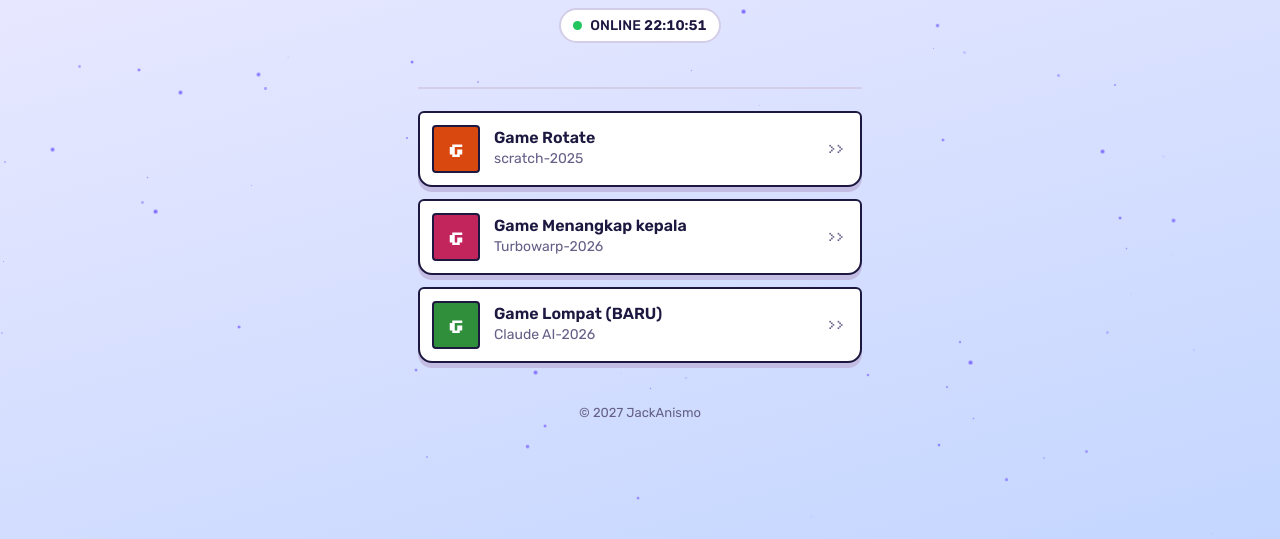
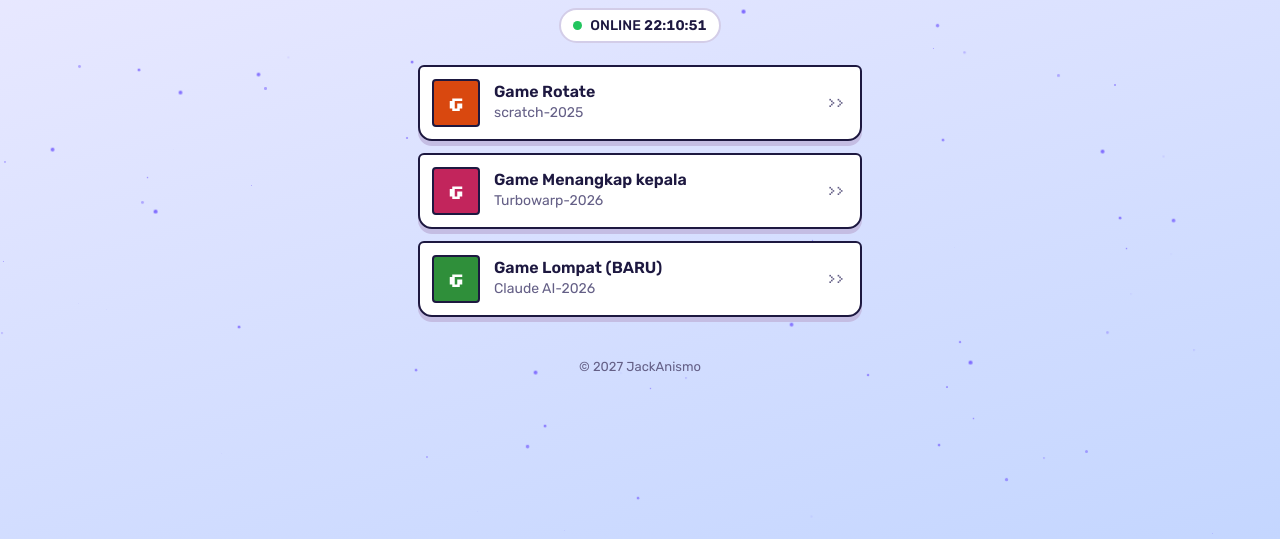
Before and after one commit to jackanismo/jackanismo-web, a plain HTML site: page index.html in a window 1280 px wide. Shown: the part 261-800 px from the top of the page. Drawn offline with Linux system fonts and the light colour scheme; no server answers.

Commit message:
Remove margin and padding from #games section
Removed top margin and padding from the games section.

```diff
--- a/css/style.css
+++ b/css/style.css
@@ -70,7 +70,6 @@ h2{font-family:"Silkscreen",monospace;font-size:15px;font-weight:700;margin:28px
 .go{flex:none;font-family:"Silkscreen",monospace;font-size:13px;color:var(--muted)}
 
 /* games grid */
-#games{margin-top:22px;padding-top:22px;border-top:2px solid var(--line)}
 #games[hidden]{display:none}
 .notice{margin:16px 0 0;padding:12px 14px;border:2px dashed var(--line);border-radius:10px;text-align:center;font-size:14px;color:var(--muted)}
 .notice[hidden]{display:none}
```
